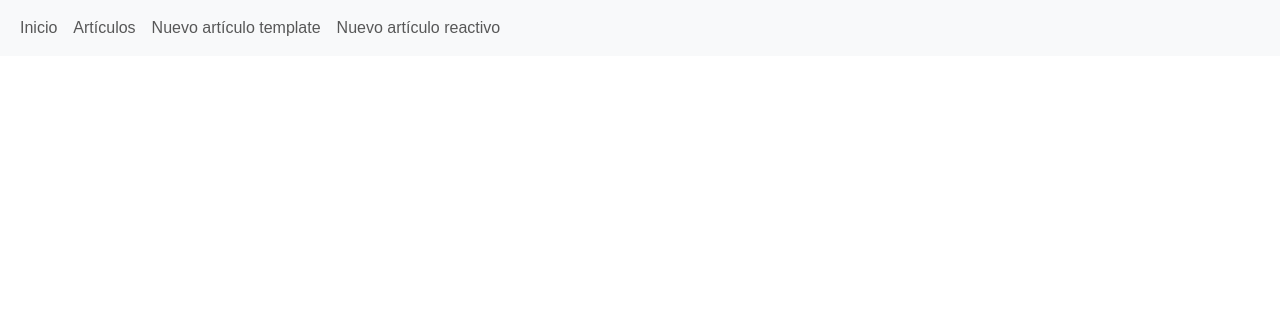
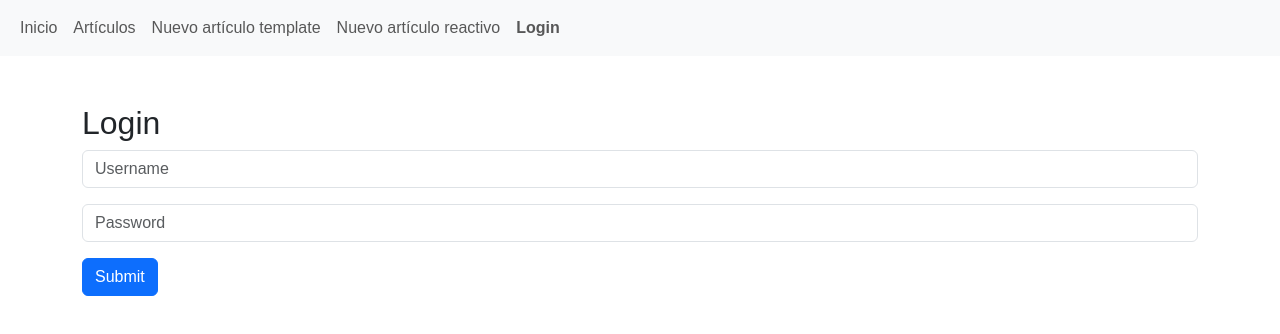
Before and after one commit to srgibosque/articles_ecommerce, an Angular app: page /loginForm in a window 1280 px wide. Before the commit this address led to /. Shown: the top 334 px of the page. Built offline with nearby package versions, Linux system fonts and the light colour scheme.

Commit message:
Login component created

```diff
--- /dev/null
+++ b/src/app/login/login.component.css
@@ -0,0 +1,8 @@
+.errorMessage{
+  background-color: pink;
+  color:red;
+  padding:8px;
+  margin-top: 8px;
+  margin-bottom: 16px;
+  border-radius: 8px;
+}
--- /dev/null
+++ b/src/app/login/login.component.html
@@ -0,0 +1,38 @@
+<div class="container mt-5">
+
+  <h2>Login</h2>
+
+  <div class="form-group">
+    <form [formGroup]="loginForm" (ngSubmit)="onSubmit()" >
+
+      <div class="mb-3">
+        <input type="text"
+               class="form-control"
+               placeholder="Username"
+               name="username"
+               formControlName="username">
+        <div *ngIf="username?.invalid && username?.dirty">
+          <div *ngIf="username && username.hasError('required')" class="errorMessage">
+            Username is required
+          </div>
+        </div>
+      </div>
+
+      <div class="mb-3">
+        <input type="password"
+               class="form-control"
+               placeholder="Password"
+               name="password"
+               formControlName="password">
+        <div *ngIf="password?.invalid && password?.dirty">
+          <div *ngIf="password && password.hasError('required')" class="errorMessage">
+            Password is required
+          </div>
+        </div>
+      </div>
+
+      <button type="submit" class="btn btn-primary">Submit</button>
+
+    </form>
+  </div>
+</div>
--- /dev/null
+++ b/src/app/login/login.component.ts
@@ -0,0 +1,36 @@
+import { Component, OnInit } from '@angular/core';
+import { FormControl, FormGroup, FormBuilder, Validators } from '@angular/forms';
+
+@Component({
+  selector: 'app-login',
+  templateUrl: './login.component.html',
+  styleUrl: './login.component.css'
+})
+export class LoginComponent implements OnInit {
+
+  public loginForm!: FormGroup;
+
+  constructor(private fb: FormBuilder){}
+
+  get username() { return this.loginForm.get('username'); }
+
+  get password() { return this.loginForm.get('password'); }
+
+  ngOnInit(){
+    this.loginForm = this.fb.group({
+      username: ['', Validators.required],
+      password: ['', Validators.required]
+    });
+  }
+
+  onSubmit(){
+    if (this.loginForm.valid){
+      console.log(this.loginForm.value);
+
+    } else {
+      console.log("Invalid form");
+      this.username?.markAsDirty();
+      this.password?.markAsDirty();
+    }
+  }
+}
--- a/src/app/navbar/navbar.component.html
+++ b/src/app/navbar/navbar.component.html
@@ -21,6 +21,11 @@
           routerLinkActive = "active">
           <a class="nav-link" routerLink= "/reactiveForm">Nuevo artículo reactivo</a>
       </li>
+
+      <li class="nav-item"
+          routerLinkActive = "active">
+          <a class="nav-link" routerLink= "/loginForm">Login</a>
+      </li>
     </ul>
   </div>
 </nav>
```
Also changed, not shown: src/app/app.module.ts (+5 -2 lines).
